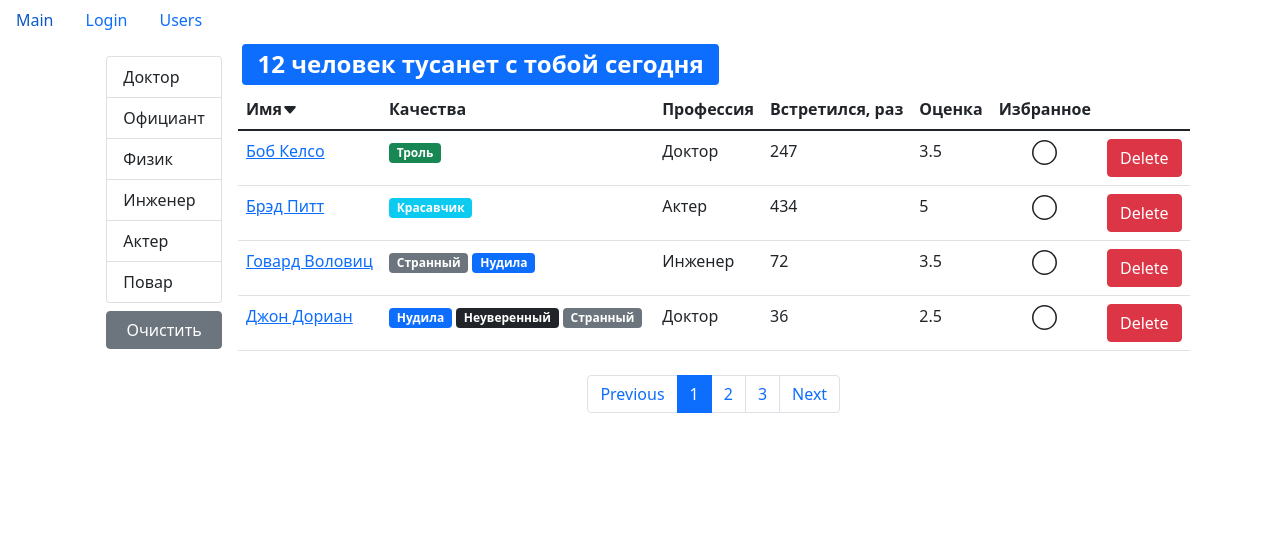
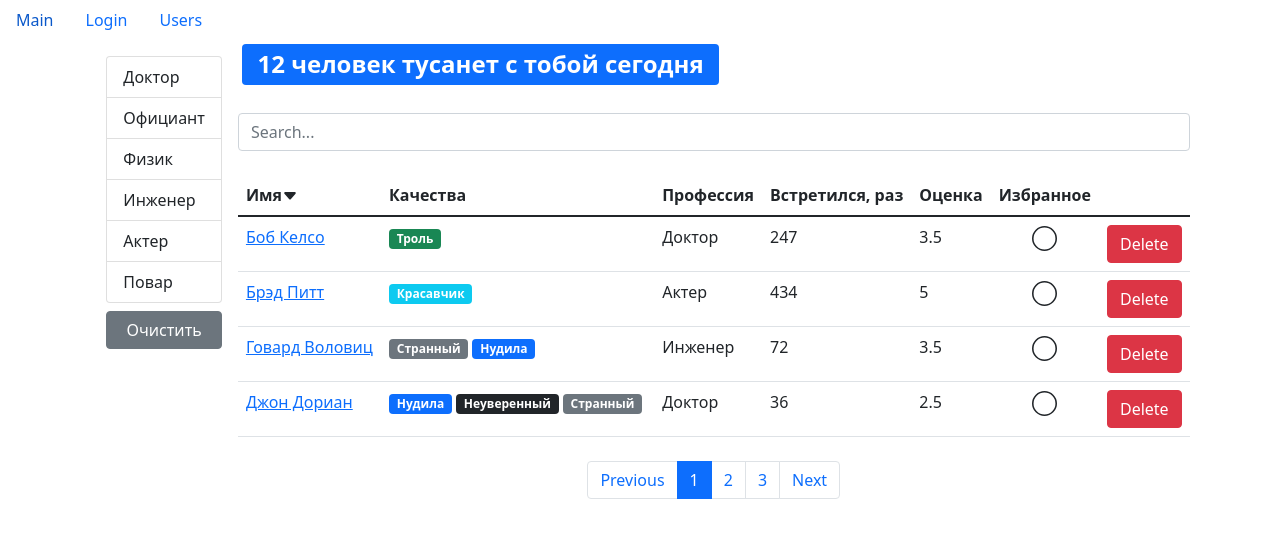
Before and after one commit to nionka/fast-company-redux, a React (Create React App) app: page /users in a window 1280 px wide. Shown: the top 538 px of the page. Built offline with nearby package versions, Linux system fonts and the light colour scheme.

Commit message:
added search

```diff
--- a/src/components/TextField.jsx
+++ b/src/components/TextField.jsx
@@ -1,7 +1,7 @@
 import React, { useState } from 'react';
 import PropTypes from 'prop-types';
 
-const TextField = ({ label, type, name, value, onChange, error }) => {
+const TextField = ({ label, type, name, value, onChange, error, placeholder }) => {
   const [showPassword, setShowPassword] = useState(false);
 
   const getInputClasses = () => {
@@ -19,6 +19,7 @@ const TextField = ({ label, type, name, value, onChange, error }) => {
           <input
             className={getInputClasses()}
             type={showPassword ? 'text' : type}
+            placeholder={placeholder}
             id={name}
             name={name}
             value={value}
@@ -38,7 +39,8 @@ const TextField = ({ label, type, name, value, onChange, error }) => {
 };
 
 TextField.defaultProps = {
-  type: 'text'
+  type: 'text',
+  placeholder: ''
 };
 
 TextField.propTypes = {
@@ -47,7 +49,8 @@ TextField.propTypes = {
   name: PropTypes.string.isRequired,
   value: PropTypes.string.isRequired,
   onChange: PropTypes.func.isRequired,
-  error: PropTypes.string
+  error: PropTypes.string,
+  placeholder: PropTypes.string
 };
 
 export default TextField;
--- a/src/components/users.jsx
+++ b/src/components/users.jsx
@@ -7,12 +7,14 @@ import SearchStatus from './SearchStatus';
 import { paginate } from '../utils/paginate';
 import UserTable from './UsersTable';
 import Loading from './Loading';
+import TextField from './TextField';
 
 const Users = () => {
   const [currentPage, setcurrentPage] = useState(1);
   const [professions, setProfessions] = useState();
   const [selectedProf, setSelectedProf] = useState();
   const [sortBy, setSortBy] = useState({ path: 'name', order: 'asc' });
+  const [search, setSearch] = useState('');
 
   const pageSize = 4;
 
@@ -47,6 +49,7 @@ const Users = () => {
 
   const handleProfessionSelect = (item) => {
     setSelectedProf(item);
+    setSearch('');
   };
 
   const handlePageChange = (pageIndex) => {
@@ -61,10 +64,21 @@ const Users = () => {
     setSortBy(item);
   };
 
+  const handleSearch = (e) => {
+    setSearch(e.target.value);
+    setSelectedProf();
+  };
+
   if (users) {
-    const filteredUsers = selectedProf
-      ? users.filter(user => user.profession.name === selectedProf.name)
-      : users;
+    let filteredUsers = users;
+
+    if (selectedProf) {
+      filteredUsers = users.filter(user => user.profession.name === selectedProf.name);
+    }
+
+    if (search) {
+      filteredUsers = users.filter(user => user.name.toLowerCase().includes(search.toLowerCase()));
+    }
 
     const count = filteredUsers.length;
 
@@ -91,6 +105,13 @@ const Users = () => {
       }
       <div>
         <SearchStatus length={count} />
+        <TextField
+          label=""
+          name="search"
+          placeholder="Search..."
+          value={search}
+          onChange={handleSearch}
+        />
         {count !== 0 &&
           <UserTable
             users={usersCrop}
```
